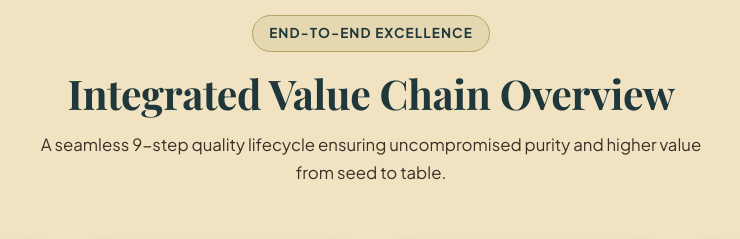
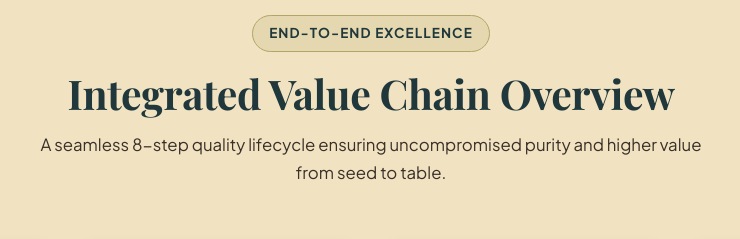
Before and after one commit to gaurang248-gk/hiranyakeshi-website, a website: page public/index.html in a window 1280 px wide. Shown: the part 1660-1899 px from the top of the page, 269-1009 px from the left. Drawn offline with nearby package versions, Linux system fonts and the light colour scheme; a web font is replaced by a local one.

Commit message:
Update Changes

```diff
--- a/public/index.html
+++ b/public/index.html
@@ -263,7 +263,7 @@
       <div class="section-heading-wrap text-center">
         <span class="section-tag">End-to-End Excellence</span>
         <h2>Integrated Value Chain Overview</h2>
-        <p>A seamless 9-step quality lifecycle ensuring uncompromised purity and higher value from seed to table.</p>
+        <p>A seamless 8-step quality lifecycle ensuring uncompromised purity and higher value from seed to table.</p>
       </div>
 
       <div
```
